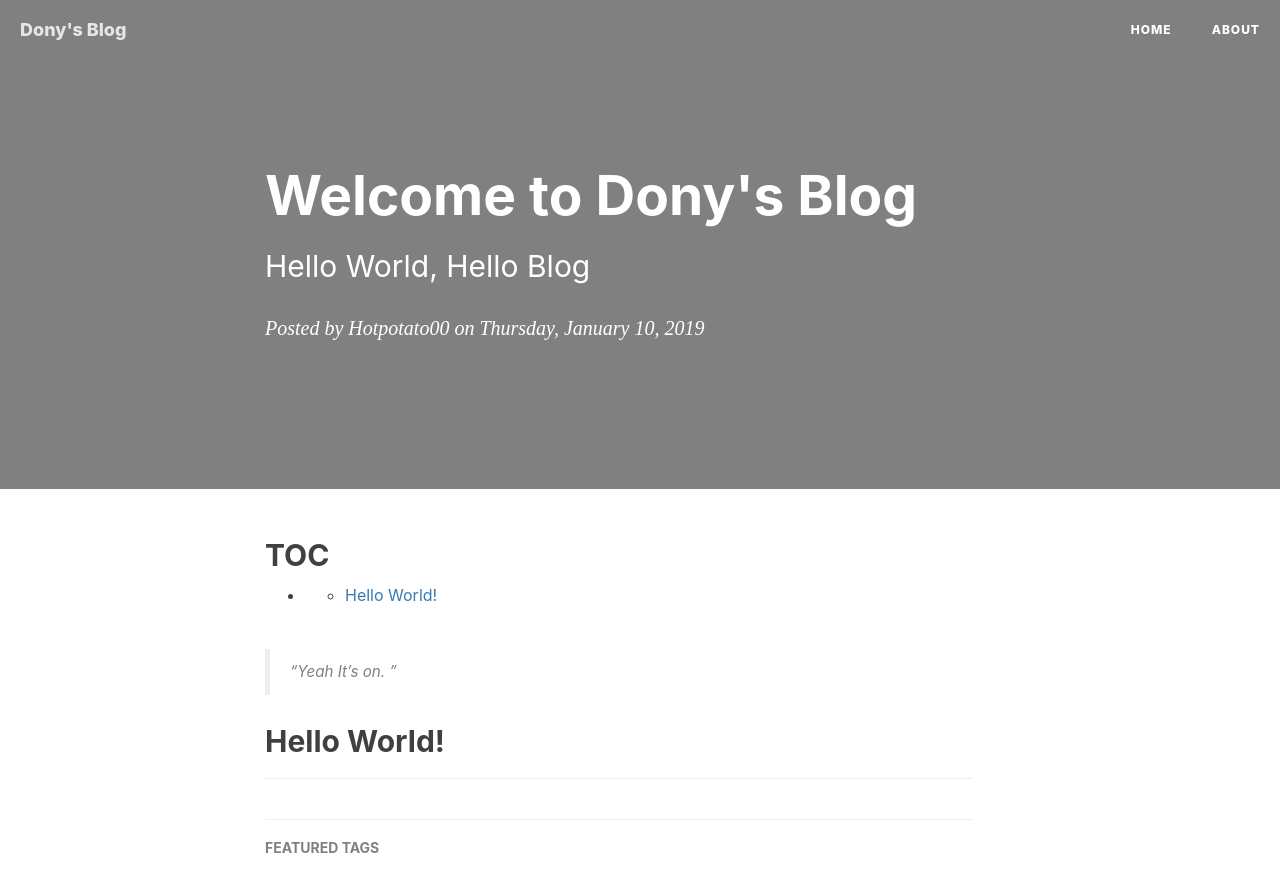
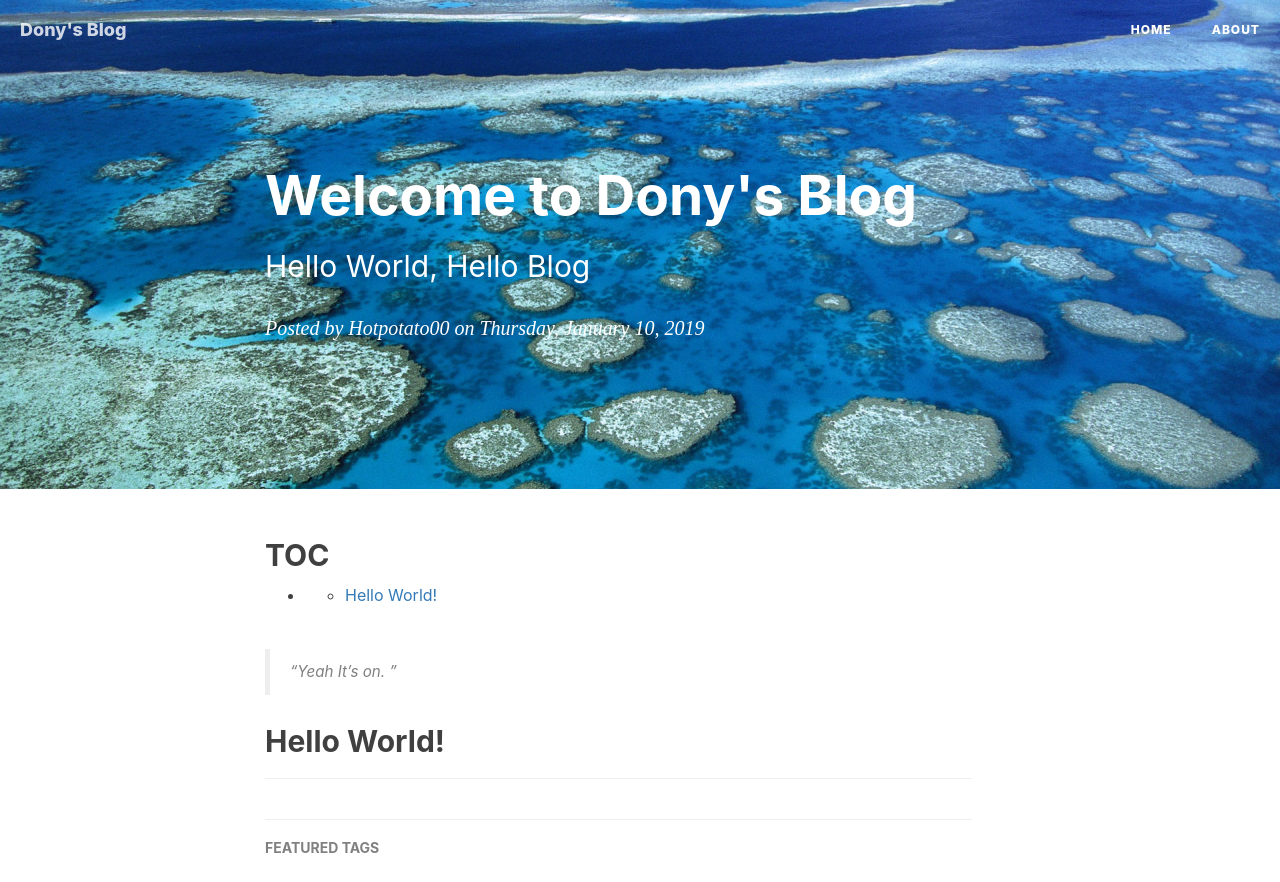
Before and after one commit to Hotpotato00/hotpotato00.github.io, a plain HTML site: page 2019/01/10/hello-world/index.html in a window 1280 px wide. Shown: the top 882 px of the page. Drawn offline with nearby package versions, Linux system fonts and the light colour scheme.

Commit message:
rebuilding site 2019년 01월 22일 화 오후 11:49:06

```diff
--- a/2019/01/10/hello-world/index.html
+++ b/2019/01/10/hello-world/index.html
@@ -115,7 +115,7 @@
 
 <style type="text/css">
     header.intro-header {
-        background-image: url('/static/img/sd.png')
+        background-image: url('/img/gala.jpg')
     }
 </style>
 <header class="intro-header">
```
